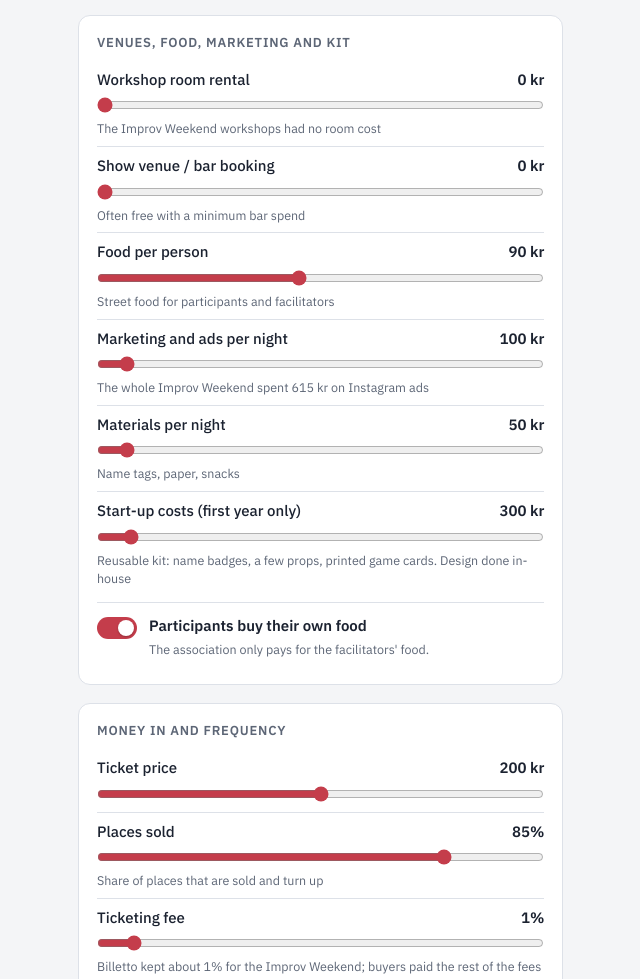
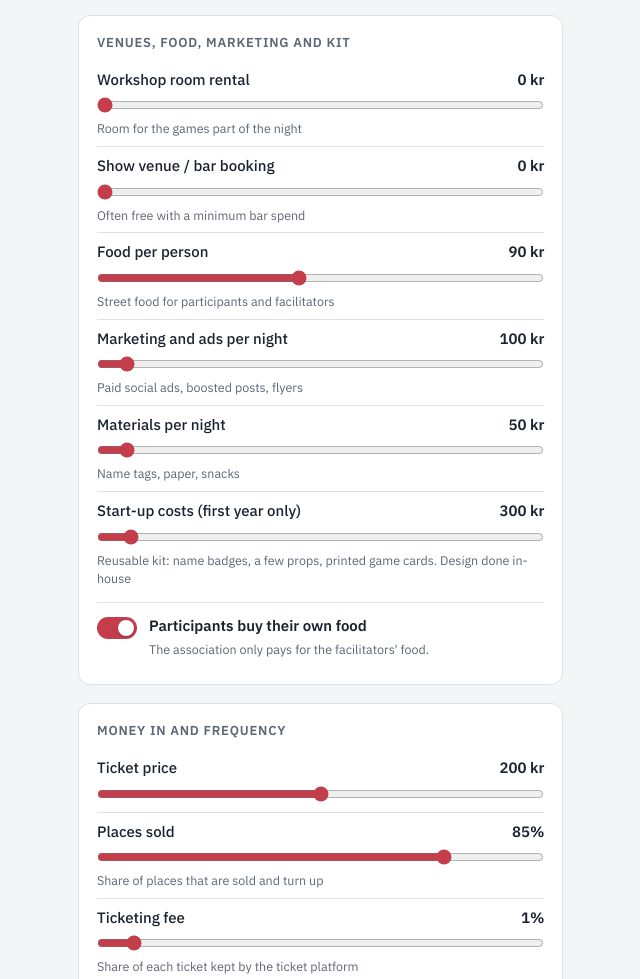
Before and after one commit to KellyDRasmussen/Aarhus_soup, a plain HTML site: page index.html in a window 1280 px wide. Shown: the part 1368-2347 px from the top of the page, without its empty margins (18-658 px from the left). Drawn offline with nearby package versions, Linux system fonts and the light colour scheme.

Commit message:
Slider hints describe what each slider covers
Co-Authored-By: Claude Opus 5.5 <noreply@anthropic.com>
Claude-Session: https://claude.ai/code/session_01GcvKfqCqreh2KwVaBopZrF

```diff
--- a/index.html
+++ b/index.html
@@ -242,17 +242,17 @@ const groups = [
     { id: 'boRate', label: 'Back-office pay per hour', min: 0, max: 400, step: 10, val: 200, unit: 'kr', hint: '0 = volunteers' }
   ]},
   { title: 'Venues, food, marketing and kit', items: [
-    { id: 'workshop', label: 'Workshop room rental', min: 0, max: 4000, step: 100, val: 0, unit: 'kr', hint: 'The Improv Weekend workshops had no room cost' },
+    { id: 'workshop', label: 'Workshop room rental', min: 0, max: 4000, step: 100, val: 0, unit: 'kr', hint: 'Room for the games part of the night' },
     { id: 'show', label: 'Show venue / bar booking', min: 0, max: 4000, step: 100, val: 0, unit: 'kr', hint: 'Often free with a minimum bar spend' },
     { id: 'food', label: 'Food per person', min: 0, max: 200, step: 5, val: 90, unit: 'kr', hint: 'Street food for participants and facilitators' },
-    { id: 'marketing', label: 'Marketing and ads per night', min: 0, max: 2000, step: 50, val: 100, unit: 'kr', hint: 'The whole Improv Weekend spent 615 kr on Instagram ads' },
+    { id: 'marketing', label: 'Marketing and ads per night', min: 0, max: 2000, step: 50, val: 100, unit: 'kr', hint: 'Paid social ads, boosted posts, flyers' },
     { id: 'materials', label: 'Materials per night', min: 0, max: 1000, step: 25, val: 50, unit: 'kr', hint: 'Name tags, paper, snacks' },
     { id: 'startup', label: 'Start-up costs (first year only)', min: 0, max: 5000, step: 100, val: 300, unit: 'kr', hint: 'Reusable kit: name badges, a few props, printed game cards. Design done in-house' }
   ]},
   { title: 'Money in and frequency', items: [
     { id: 'ticket', label: 'Ticket price', min: 0, max: 400, step: 10, val: 150, unit: 'kr' },
     { id: 'fill', label: 'Places sold', min: 30, max: 100, step: 5, val: 85, unit: '%', hint: 'Share of places that are sold and turn up' },
-    { id: 'feePct', label: 'Ticketing fee', min: 0, max: 15, step: 0.5, val: 1, unit: '%', hint: 'Billetto kept about 1% for the Improv Weekend; buyers paid the rest of the fees' },
+    { id: 'feePct', label: 'Ticketing fee', min: 0, max: 15, step: 0.5, val: 1, unit: '%', hint: 'Share of each ticket kept by the ticket platform' },
     { id: 'events', label: 'Nights per year', min: 1, max: 24, step: 1, val: 6, unit: '' },
     { id: 'grant', label: 'Grants per year', min: 0, max: 60000, step: 1000, val: 0, unit: 'kr', hint: 'Grants only. Sponsorship with advertising in return counts as sales for moms' }
   ]}
```
